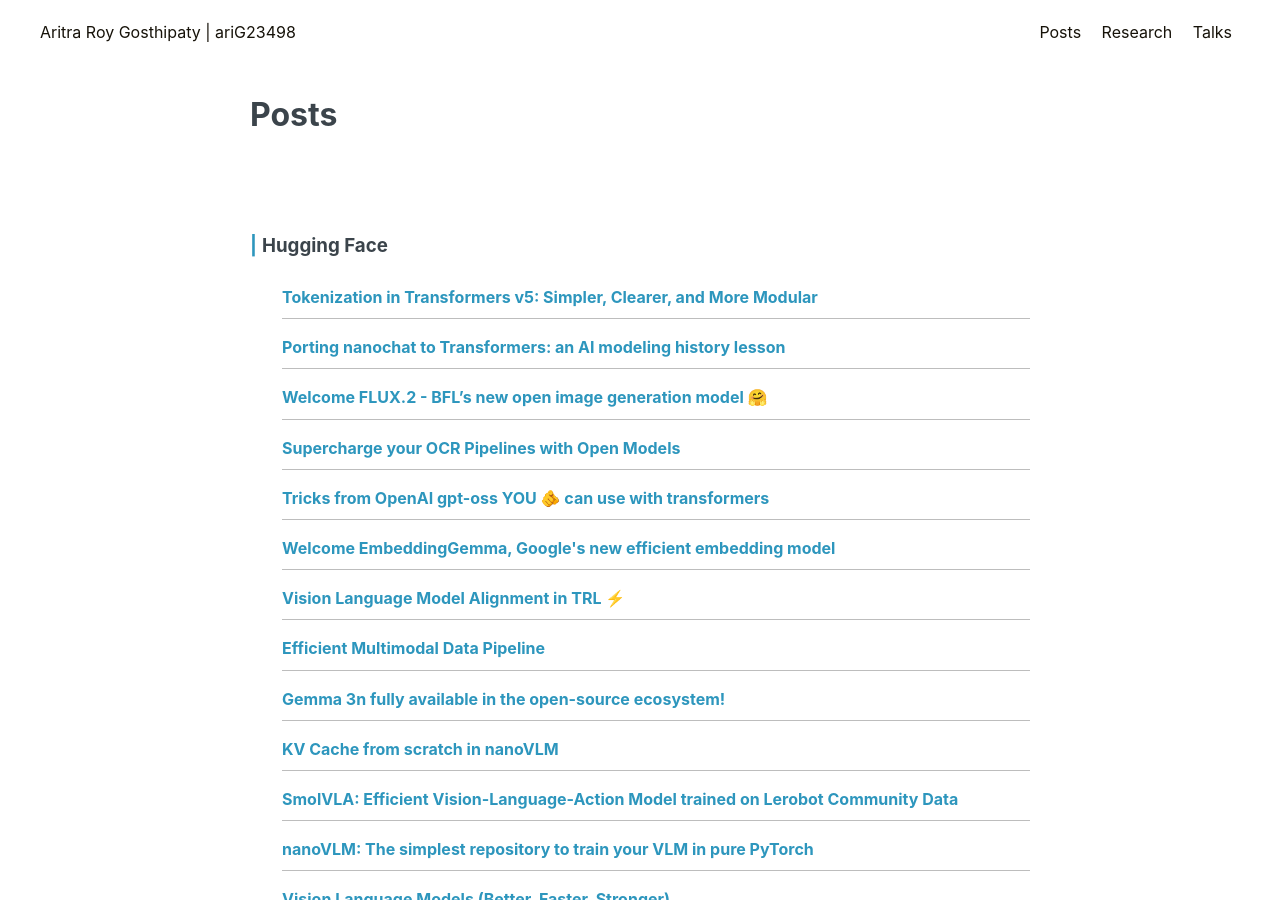
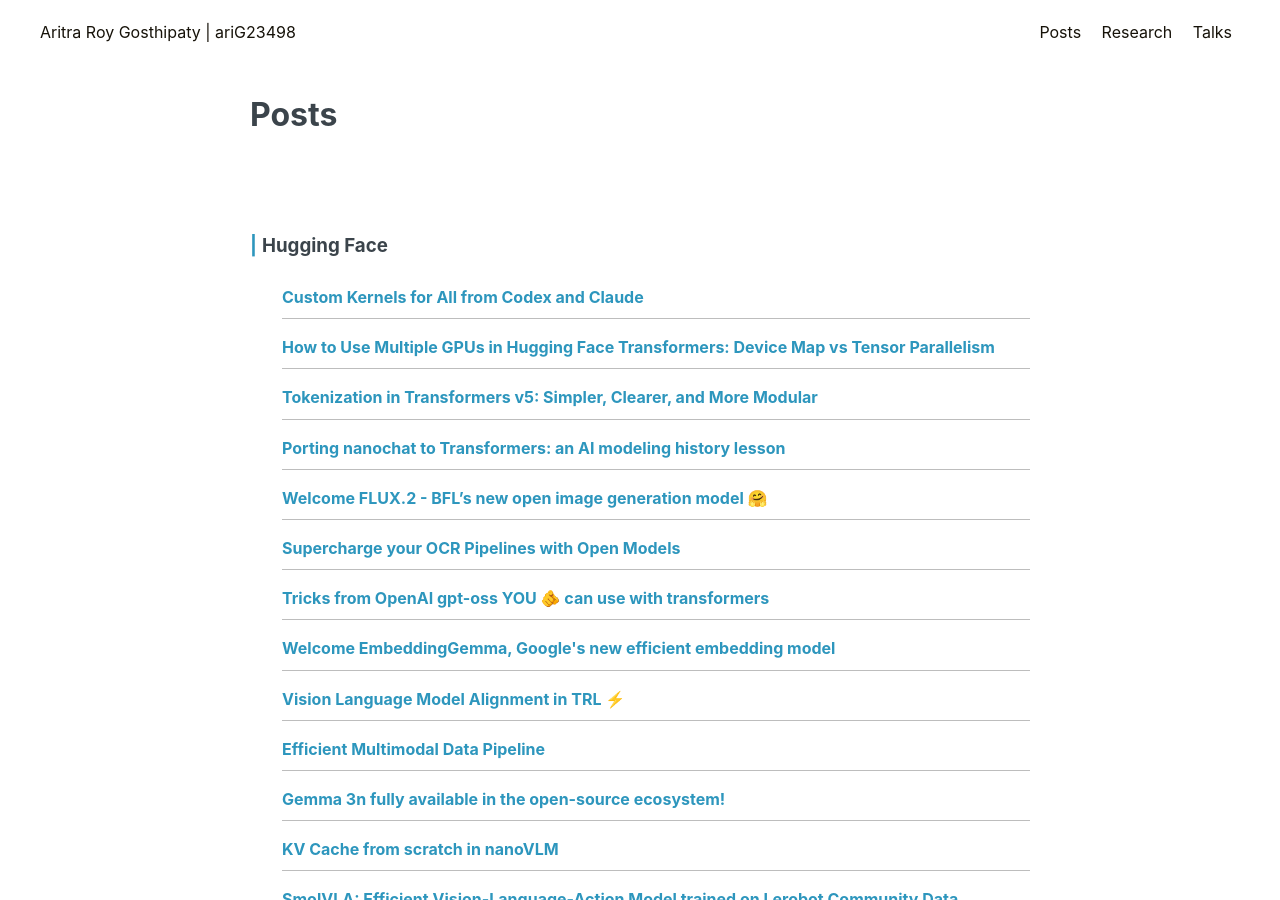
Before and after one commit to ariG23498/ariG23498.github.io, a Jekyll site: the page built from blogs.md, in a window 1280 px wide and 900 px high. Built offline with Jekyll 4.4.1, drawn with Linux system fonts in a browser that asks for light colours.

Commit message:
Update blogs.md

```diff
--- a/blogs.md
+++ b/blogs.md
@@ -7,6 +7,12 @@ permalink: /posts
 <div class="main">
    <div class="post-wrap archive">
       <h3>Hugging Face</h3>
+      <article class="archive-item">
+         <a class="archive-item-link" href="https://huggingface.co/blog/custom-cuda-kernels-agent-skills" target="_blank" rel="noopener noreferrer">Custom Kernels for All from Codex and Claude</a>
+      </article>
+      <article class="archive-item">
+         <a class="archive-item-link" href="https://huggingface.co/blog/ariG23498/tp-vs-dm" target="_blank" rel="noopener noreferrer">How to Use Multiple GPUs in Hugging Face Transformers: Device Map vs Tensor Parallelism</a>
+      </article>
       <article class="archive-item">
          <a class="archive-item-link" href="https://huggingface.co/blog/tokenizers" target="_blank" rel="noopener noreferrer">Tokenization in Transformers v5: Simpler, Clearer, and More Modular</a>
       </article>
```
